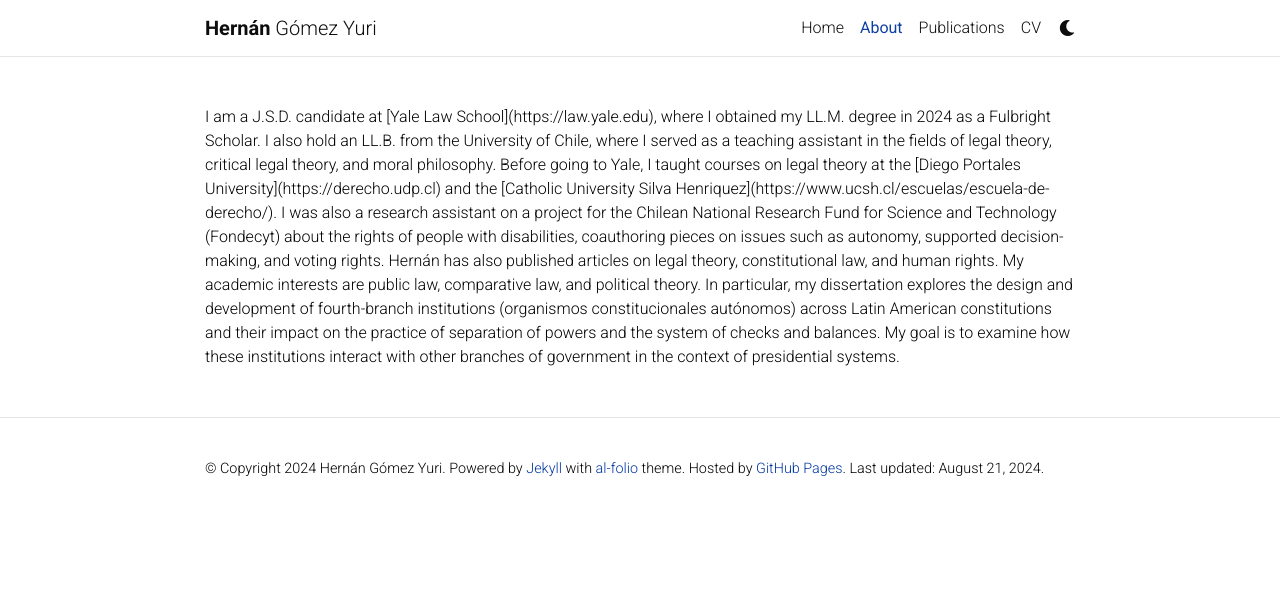
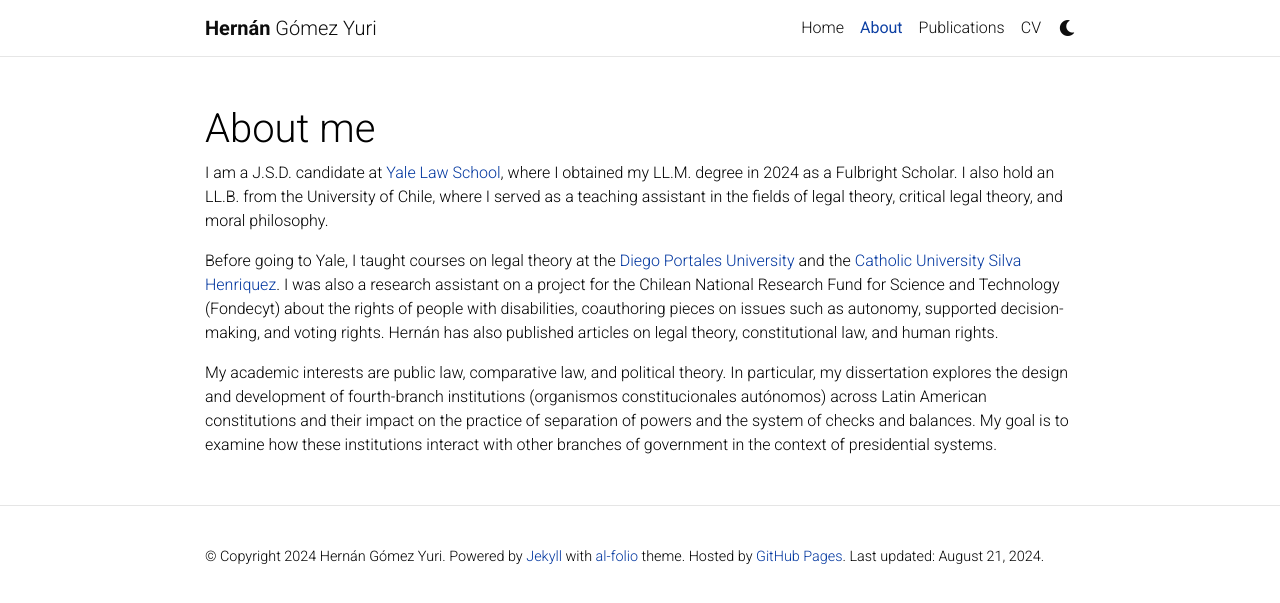
Before and after one commit to hgomezyuri/hgomezyuri.github.io, a Jekyll site: the page built from _pages/about.md, in a window 1280 px wide. Shown: the top 603 px of the page. Built offline with Jekyll 4.4.1, drawn with Linux system fonts in a browser that asks for light colours; full-size pictures stand in for the smaller copies a plugin makes; comment, search, counter and statistics services are not loaded; a style sheet for code colours, icons or effects is not loaded.

Commit message:
update about

```diff
--- a/_pages/about.md
+++ b/_pages/about.md
@@ -6,7 +6,7 @@ nav: true
 nav_order: 1
 
 ---
-<header class="post-header" About me>
+<h1 class="post-title">About me</h1>
 
 I am a J.S.D. candidate at [Yale Law School](https://law.yale.edu), where I obtained my LL.M. degree in 2024 as a Fulbright Scholar. I also hold an LL.B. from the University of Chile, where I served as a teaching assistant in the fields of legal theory, critical legal theory, and moral philosophy.
 
```
Also changed, not shown: _pages/home.md (+2 -0 lines).
